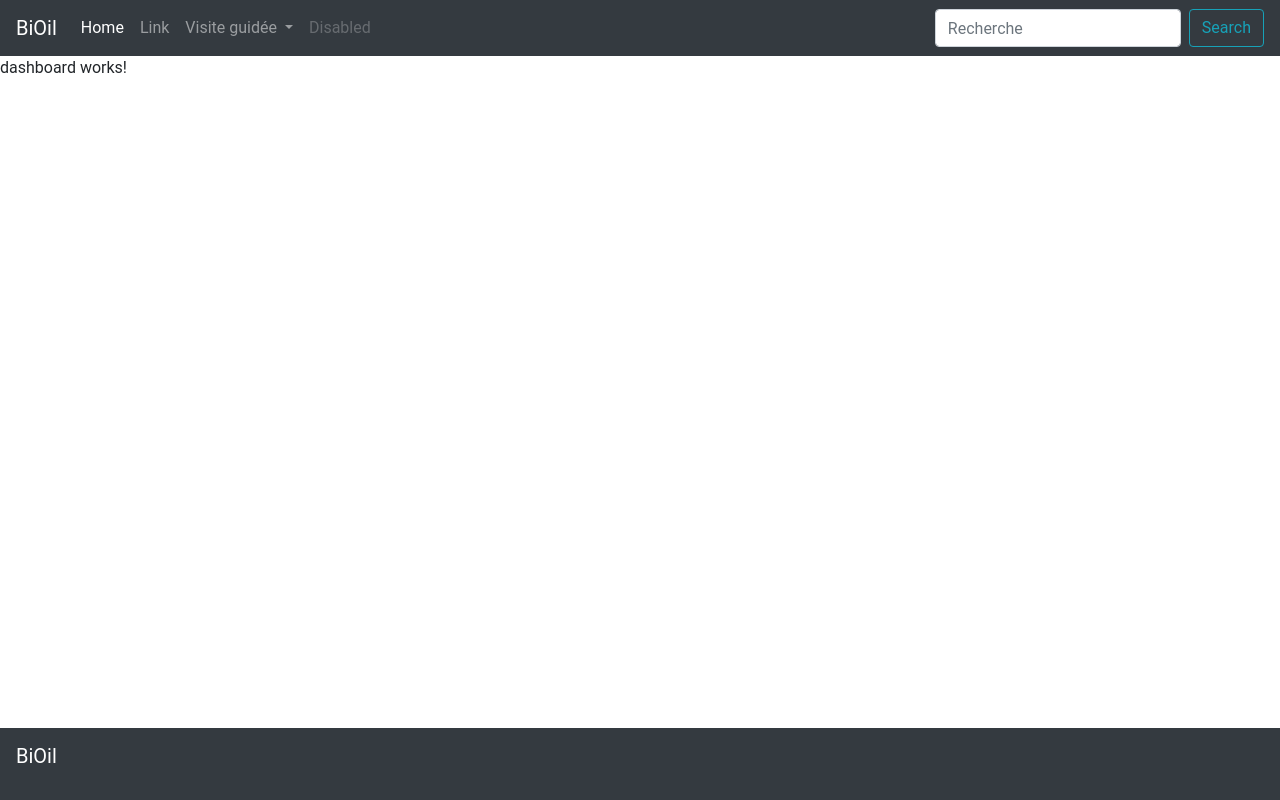
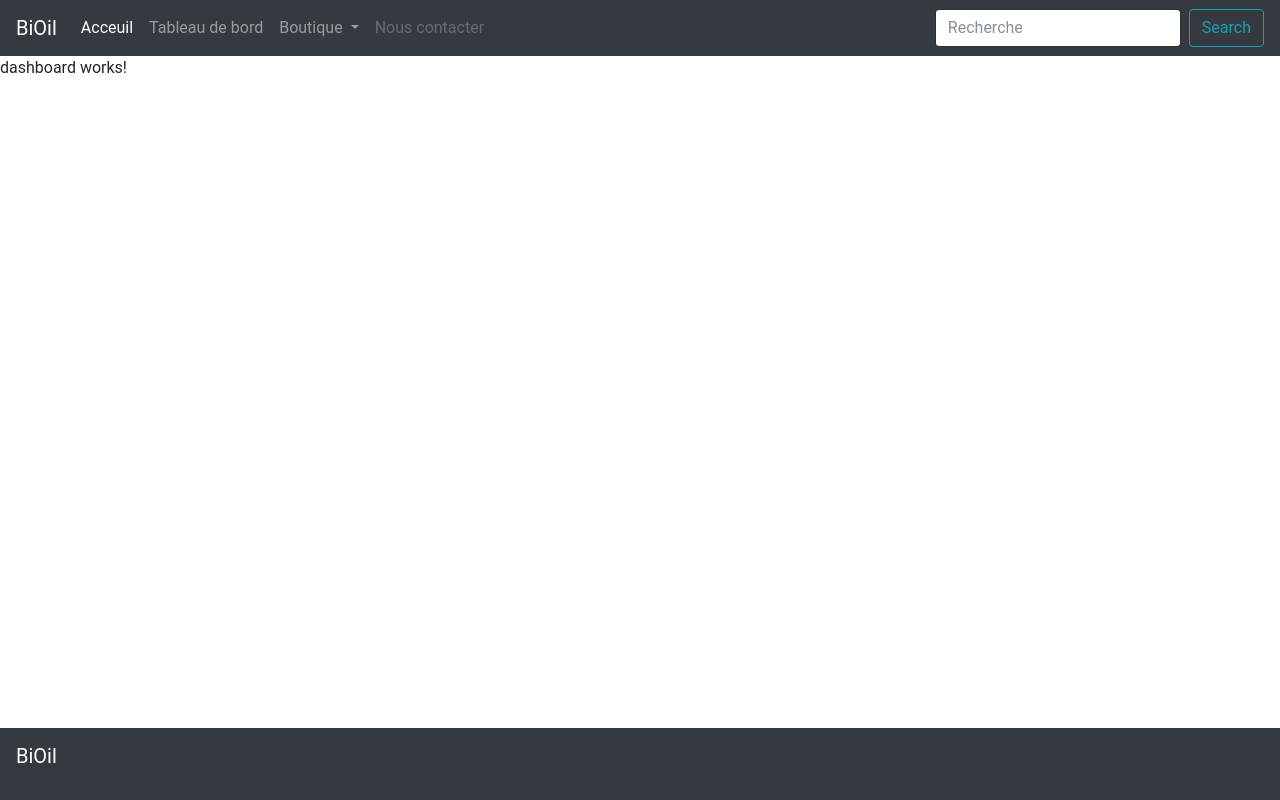
Before and after one commit to MBoudroua1/BiOil, an Angular app in the folder webapp/bioOil-app/: page / in a window 1280 px wide. Built offline with nearby package versions, Linux system fonts and the light colour scheme.

Commit message:
dropdown menu updated

```diff
--- a/webapp/bioOil-app/src/app/header/header.component.html
+++ b/webapp/bioOil-app/src/app/header/header.component.html
@@ -7,24 +7,24 @@
   <div class="collapse navbar-collapse" id="navbarSupportedContent">
     <ul class="navbar-nav mr-auto">
       <li class="nav-item active">
-        <a class="nav-link" href="#">Home <span class="sr-only">(current)</span></a>
+        <a class="nav-link" href="#">Acceuil <span class="sr-only">(current)</span></a>
       </li>
       <li class="nav-item">
-        <a class="nav-link" href="#">Link</a>
+        <a class="nav-link" href="#">Tableau de bord</a>
       </li>
       <li class="nav-item dropdown">
         <a class="nav-link dropdown-toggle" href="#" id="navbarDropdown" role="button" data-toggle="dropdown" aria-haspopup="true" aria-expanded="false">
-          Visite guidée
+          Boutique
         </a>
         <div class="dropdown-menu" aria-labelledby="navbarDropdown">
-          <a class="dropdown-item" href="#">Goods</a>
-          <a class="dropdown-item" routerLink="/order">Order</a>
+          <a class="dropdown-item " href="/goods">Nos produits</a>
+          <a class="dropdown-item " routerLink="/order">Order</a>
           <div class="dropdown-divider"></div>
-          <a class="dropdown-item" href="#">Something else here</a>
+          <a class="dropdown-item" href="#"></a>
         </div>
       </li>
       <li class="nav-item">
-        <a class="nav-link disabled" href="#" tabindex="-1" aria-disabled="true">Disabled</a>
+        <a class="nav-link disabled" href="#" tabindex="-1" aria-disabled="true">Nous contacter</a>
       </li>
     </ul>
     <form class="form-inline my-2 my-lg-0">
--- a/webapp/bioOil-app/src/index.html
+++ b/webapp/bioOil-app/src/index.html
@@ -7,8 +7,12 @@
 
   <meta name="viewport" content="width=device-width, initial-scale=1">
   <link rel="icon" type="image/x-icon" href="assets/favicon.ico">
-<link rel="stylesheet" href="https://stackpath.bootstrapcdn.com/bootstrap/4.3.1/css/bootstrap.min.css" integrity="sha384-ggOyR0iXCbMQv3Xipma34MD+dH/1fQ784/j6cY/iJTQUOhcWr7x9JvoRxT2MZw1T" crossorigin="anonymous"></head>
-<body>
+
+  <link rel="stylesheet" href="https://maxcdn.bootstrapcdn.com/bootstrap/4.0.0-beta/css/bootstrap.min.css" integrity="sha384-/Y6pD6FV/Vv2HJnA6t+vslU6fwYXjCFtcEpHbNJ0lyAFsXTsjBbfaDjzALeQsN6M" crossorigin="anonymous">
+  <script src="https://code.jquery.com/jquery-3.2.1.slim.min.js" integrity="sha384-KJ3o2DKtIkvYIK3UENzmM7KCkRr/rE9/Qpg6aAZGJwFDMVNA/GpGFF93hXpG5KkN" crossorigin="anonymous"></script>
+  <script src="https://cdnjs.cloudflare.com/ajax/libs/popper.js/1.11.0/umd/popper.min.js" integrity="sha384-b/U6ypiBEHpOf/4+1nzFpr53nxSS+GLCkfwBdFNTxtclqqenISfwAzpKaMNFNmj4" crossorigin="anonymous"></script>
+  <script src="https://maxcdn.bootstrapcdn.com/bootstrap/4.0.0-beta/js/bootstrap.min.js" integrity="sha384-h0AbiXch4ZDo7tp9hKZ4TsHbi047NrKGLO3SEJAg45jXxnGIfYzk4Si90RDIqNm1" crossorigin="anonymous"></script>
+  <body>
   <app-root></app-root>
 </body>
 </html>
```
